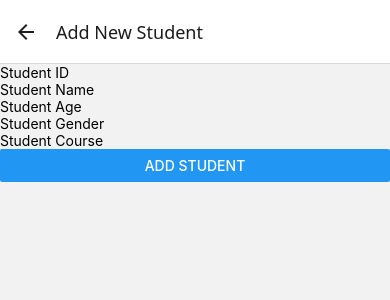
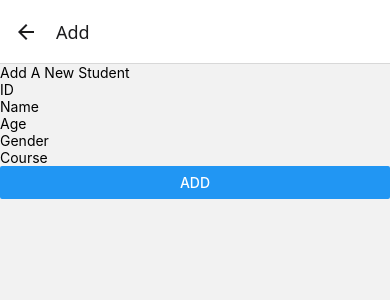
Before and after one commit to ukmuniweera/MCC-P-ICAE03, a React Native app in the folder icae02/: screen /Add in a window 390 px wide. Shown: the top 300 px of the page. Built offline with nearby package versions, Linux system fonts and the light colour scheme.

Commit message:
Project updated

```diff
--- a/icae02/App.js
+++ b/icae02/App.js
@@ -1,8 +1,6 @@
-import { StatusBar } from 'expo-status-bar';
-import { StyleSheet, View } from 'react-native';
+import { NavigationContainer } from '@react-navigation/native';
+import { SafeAreaProvider } from 'react-native-safe-area-context';
 import StudentTab from './components/StudentTab';
-import { SafeAreaProvider } from 'react-native-safe-area-context';
-import { NavigationContainer } from '@react-navigation/native';
 
 export default function App() {
   return (
@@ -11,14 +9,5 @@ export default function App() {
         <StudentTab />
       </NavigationContainer>
     </SafeAreaProvider>
-  );
+  )
 }
-
-const styles = StyleSheet.create({
-  container: {
-    flex: 1,
-    backgroundColor: '#fff',
-    alignItems: 'center',
-    justifyContent: 'center',
-  },
-});
--- a/icae02/components/AddStudent.js
+++ b/icae02/components/AddStudent.js
@@ -1,46 +1,34 @@
 import { useNavigation } from '@react-navigation/native';
 import React, { useState } from 'react'
-import { StyleSheet, TextInput, View, Button } from 'react-native'
+import { Button, Text, TextInput, View } from 'react-native'
 
 export default function AddStudent() {
-    const [id, setId] = useState();
-    const [name, setname] = useState();
-    const [age, setAge] = useState();
-    const [gender, setGender] = useState();
-    const [course, setCourse] = useState();
-
-    const navigation = useNavigation();
+  const [id, setId] = useState('');
+  const [name, setName] = useState('');
+  const [age, setAge] = useState('');
+  const [gender, setGender] = useState('');
+  const [course, setCourse] = useState('');
 
   const newStudent = {
     id: id,
     name: name,
+    age: age,
     gender: gender,
-        age: age,
     course: course,
-        profile_pic: require('../assets/profilepic/1.jpg')
+    profile_pic: require('../assets/profilepic/18.jpg')
   }
 
-    const handleSubmit = () => {
-        navigation.navigate('StudentList', { newStudent })
-    }
+  const navigation = useNavigation();
 
   return (
     <View>
-            <TextInput placeholder="Student ID" value={id} onChangeText={setId} />
-            <TextInput placeholder="Student Name" value={name} onChangeText={setname} />
-            <TextInput placeholder="Student Age" value={age} onChangeText={setAge} />
-            <TextInput placeholder="Student Gender" value={gender} onChangeText={setGender} />
-            <TextInput placeholder="Student Course" value={course} onChangeText={setCourse} />
-            <Button title="Add Student" onPress={handleSubmit} />
+      <Text>Add A New Student</Text>
+      <TextInput placeholder='ID' value={id} onChangeText={setId} />
+      <TextInput placeholder='Name' value={name} onChangeText={setName} />
+      <TextInput placeholder='Age' value={age} onChangeText={setAge} />
+      <TextInput placeholder='Gender' value={gender} onChangeText={setGender} />
+      <TextInput placeholder='Course' value={course} onChangeText={setCourse} />
+      <Button title='Add' onPress={()=>navigation.popTo('List', { newStudent })} />
     </View>
   )
 }
-
-const styles = StyleSheet.create({
-    container: {
-        flex: 1,
-        backgroundColor: '#fff',
-        alignItems: 'center',
-        justifyContent: 'center',
-    },
-});
--- a/icae02/components/Profile.js
+++ b/icae02/components/Profile.js
@@ -1,29 +1,23 @@
+import { useNavigation } from '@react-navigation/native';
 import React from 'react'
-import { StyleSheet, View } from 'react-native';
-import { Text } from 'react-native-paper';
-import { Image } from 'react-native-web';
+import { Button, Image, ScrollView, Text, View } from 'react-native'
 
 export default function Profile({ route }) {
   const { student } = route.params;
+  const navigation = useNavigation();
   return (
+    <ScrollView>
       <View>
-            <Image style={{ width: 400, height: 400 }} source={student.profile_pic} />
+        <Image source={student.profile_pic} />
         <Text>{student.name}</Text>
-            <Text>{student.age}|{student.gender}</Text>
-            <Text>Information:</Text>
+        <Text>Age: {student.age} | Gender: {student.gender}</Text>
+        <Text>Information</Text>
         <Text>ID: {student.id}</Text>
-            <Text>Name: {student.gender}</Text>
+        <Text>Gender: {student.gender}</Text>
         <Text>Age: {student.age}</Text>
         <Text>Course: {student.course_name}</Text>
+        <Button title='Home' onPress={()=>navigation.popTo('List')} />
       </View>
+    </ScrollView>
   )
 }
-
-const styles = StyleSheet.create({
-    container: {
-        flex: 1,
-        backgroundColor: '#fff',
-        alignItems: 'center',
-        justifyContent: 'center',
-    },
-});
--- a/icae02/components/StudentList.js
+++ b/icae02/components/StudentList.js
@@ -1,42 +1,30 @@
-import React, { useState } from 'react';
-import { Button, FlatList, StyleSheet, TouchableOpacity, View } from 'react-native';
-import { Title } from 'react-native-paper';
-import { students } from './StudentsDb';
-import { useNavigation } from '@react-navigation/native';
+import React, { useEffect, useState } from 'react'
+import { Button, FlatList, Image, Text, TouchableOpacity, View } from 'react-native'
+import { students } from './StudentsDb'
+import { useNavigation } from '@react-navigation/native'
 
 export default function StudentList({ route }) {
-    const [listStudent, setListStudent] = useState(students);
+  const [studentsData, setStudentsData] = useState(students);
+  const navigation = useNavigation();
 
-    React.useEffect(() => {
-        if (route.params?.newStudent) {
+  useEffect(() => {
+    if (route?.params?.newStudent) {
       const { newStudent } = route.params;
-            setListStudent([...listStudent, newStudent]);
+      setStudentsData(prev => [...prev, newStudent])
     }
-
-    }, [route.params?.newStudent])
-
-    const navigation = useNavigation();
+  }, [route?.params?.newStudent])
   return (
     <View>
       <FlatList
-                data={listStudent}
-                keyExtractor={(item) => item.id}
+        data={studentsData}
+        keyExtractor={item => item.id}
         renderItem={({ item }) => (
-                    <TouchableOpacity onPress={() => { navigation.navigate('Profile', { student: item }) }}>
-                        <Title>{item.name}</Title>
+          <TouchableOpacity onPress={() => navigation.navigate('Profile', { student: item })}>
+            <Text>{item.name}</Text>
           </TouchableOpacity>
         )}
       />
-            <Button title="+" onPress={() => { navigation.navigate('Add') }} />
+      <Button title='Add new student' onPress={() => navigation.navigate('Add')} />
     </View>
   )
 }
-
-const styles = StyleSheet.create({
-    container: {
-        flex: 1,
-        backgroundColor: '#fff',
-        alignItems: 'center',
-        justifyContent: 'center',
-    },
-});
--- a/icae02/components/StudentTab.js
+++ b/icae02/components/StudentTab.js
@@ -1,19 +1,18 @@
-import React from 'react';
+import React from 'react'
 import { createNativeStackNavigator } from '@react-navigation/native-stack';
-import Profile from './Profile';
 import StudentList from './StudentList';
 import AddStudent from './AddStudent';
+import Profile from './Profile';
 import UpdateStudent from './UpdateStudent';
 
-
 export default function StudentTab() {
-    const Stack = createNativeStackNavigator();
-    return (
-        <Stack.Navigator initialRouteName='StudentList'>
-            <Stack.Screen name={'StudentList'} component={StudentList} options={{ title: "List of Students" }} />
-            <Stack.Screen name={'Profile'} component={Profile} options={{ title: "Student Profile" }} />
-            <Stack.Screen name={'Add'} component={AddStudent} options={{ title: "Add New Student" }} />
-            <Stack.Screen name={'UpdateStudent'} component={UpdateStudent} options={{ title: "Update Student" }} />
-        </Stack.Navigator>
-    )
+  const Stack = createNativeStackNavigator();
+  return (
+    <Stack.Navigator initialRouteName='List'>
+      <Stack.Screen name="List" component={StudentList} />
+      <Stack.Screen name="Add" component={AddStudent} />
+      <Stack.Screen name="Profile" component={Profile} />
+      <Stack.Screen name="Update" component={UpdateStudent} />
+    </Stack.Navigator>
+  )
 }
```
Also changed, not shown: icae02/assets/uovlogo.png (added). Lines whose indentation alone changed are shown as unchanged.
